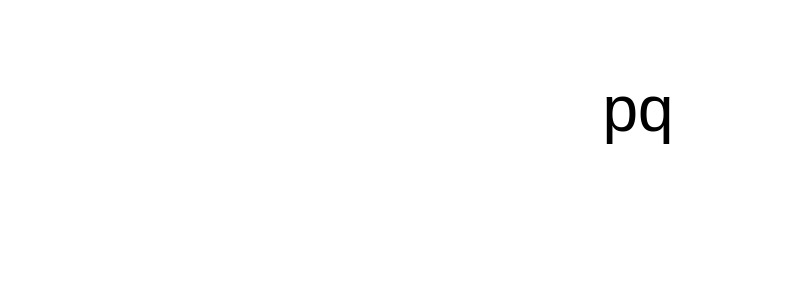
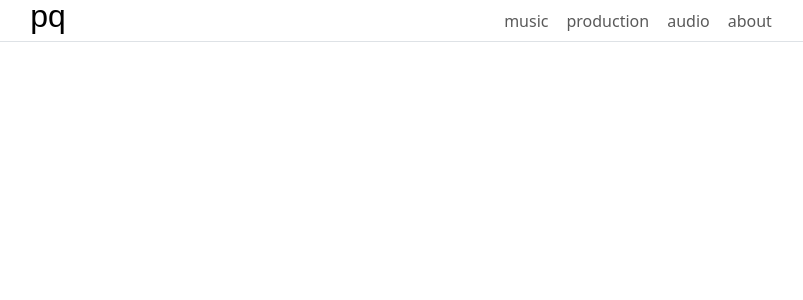
Before and after one commit to jimmybombimmy/pq, a React (Vite) app: page / in a window 1280 px wide. Shown: the top 300 px of the page, without its empty margins (2-805 px from the left). Built offline with nearby package versions, Linux system fonts and the light colour scheme.

Commit message:
navbar 1st draft create

```diff
--- a/index.html
+++ b/index.html
@@ -1,14 +1,23 @@
-<!doctype html>
+<!DOCTYPE html>
 <html lang="en">
   <head>
     <meta charset="UTF-8" />
     <link rel="icon" type="image/svg+xml" href="/vite.svg" />
     <meta name="viewport" content="width=device-width, initial-scale=1.0" />
     <title>Vite + React</title>
+    <link
+      rel="stylesheet"
+      href="https://cdn.jsdelivr.net/npm/bootstrap@5.3.0/dist/css/bootstrap.min.css"
+      integrity="sha384-9ndCyUaIbzAi2FUVXJi0CjmCapSmO7SnpJef0486qhLnuZ2cdeRhO02iuK6FUUVM"
+      crossorigin="anonymous"
+    />
+    <script
+      src="https://cdn.jsdelivr.net/npm/react/umd/react.production.min.js"
+      crossorigin
+    ></script>
   </head>
   <body>
     <div id="root"></div>
     <script type="module" src="/src/main.jsx"></script>
-    <script src="https://cdn.jsdelivr.net/npm/react/umd/react.production.min.js" crossorigin></script>
   </body>
 </html>
--- a/src/App.css
+++ b/src/App.css
@@ -1,14 +1,81 @@
+body {
+  height: 400vh;
+}
+
+
 .pqText {
   text-align: center;
-  height: 100vh;
+  position: sticky;
+  top: 0;
+  width: 100px;
+  bottom: 10px;
+  height: 41px;
 }
 
+
 .pqText p {
+  height: 41px;
+  bottom: 8px;
+  position: relative;
   display: inline-block;
-  font-size: 4rem;
+  font-size: 2rem;
   font-family: Arial, Helvetica, sans-serif;
+  margin: 0;
+
 }
 
 .pqMirror {
   transform: scale(-1, 1);
 }
+
+.customNav {
+  position: sticky;
+  justify-self: center;
+}
+
+.container-fluid {
+  padding: 0;
+
+}
+
+.middleNav {
+  bottom: 0;
+}
+
+.navInvRight {
+  width: 100px;
+  margin: 0;
+  border-bottom: 1px solid rgb(222,226,230);
+  height: 42px;
+}
+
+.navLogo {
+  margin: 0;
+  border-bottom: 1px solid rgb(222,226,230);
+  padding: 0;
+}
+
+.navbar {
+  padding-top: 0;
+}
+
+@media (max-width: 576px) {
+  .nav-link {
+    font-size: 2rem;
+  }
+
+  .navInvRight {
+    display: none
+  }
+
+  .navLogo {
+    border: 0px;
+  }
+}
+
+
+@media (min-width: 575) {
+  .navbar-collapse {
+    height: 41px;
+  }
+}
--- a/src/App.jsx
+++ b/src/App.jsx
@@ -1,72 +1,30 @@
 import { useState, useEffect } from "react";
 import "./App.css";
+import Logo from "./Logo";
+import { Container, Nav, Navbar, NavDropdown, Form, NavbarText, NavbarToggle } from "react-bootstrap";
 
 function App() {
-  const [pqText, setPqText] = useState("p");
-  const [pqMirror, setPqMirror] = useState("q");
-  const [x, setX] = useState(0)
-  const [seconds, setSeconds] = useState(0);
-  const [xxx, setxxx] = useState(0)
-  const [positionCompare, setPositionCompare] = useState([0,0])
-
-  const chars1 = "abcdefghijklmnoppppppppqrstuvwxyz";
-  function randomLetter(chars) {
-    let result = "";
-    const letterPicked = Math.floor(Math.random() * chars.length);
-    result = chars[letterPicked];
-    return result;
-  }
-
-  useEffect(() => {
-    setPqMirror(pqText);
-  }, [pqText]);
-
-  onmousemove = ((event) => {
-    setX(event.clientX)
-  })
-
-  const changeSpeed = 20
-
-  useEffect(() => {
-    const interval1 = setInterval(() => {
-      setSeconds(seconds => seconds + 1);
-    }, changeSpeed);
-    return () => clearInterval(interval1);
-  }, []);
-
-  useEffect(() => {
-    const realX = x
-    const interval = setInterval(() => {
-      setxxx(realX)
-      setPositionCompare([xxx, positionCompare[0]])
-      diffo(numDiff(positionCompare))
-    }, changeSpeed);
-    return () => clearInterval(interval);
-  }, [seconds]);
-
-  function diffo(num) {
-    if (num > 50) {
-      setPqText(randomLetter(chars1))
-    } else {
-      setPqText(randomLetter("p"))
-    }
-  }
-
-  function numDiff(arr) {
-    if (arr[0] > arr[1]) {
-      return arr[0] - arr[1]
-    } else {
-      return arr[1] - arr[0]
-    }
-  }
-
-
-
   return (
-    <div className="pqText">
-      <p>{pqText}</p>
-      <p className="pqMirror">{pqMirror}</p>
-    </div>
+    <Navbar collapseOnSelect expand="sm">
+      <Container fluid>
+        <Navbar.Brand className="navLogo" href="#">
+          <Logo />
+        </Navbar.Brand>
+        <Navbar.Toggle aria-controls="responsive-navbar-nav" />
+        <Navbar.Collapse id="navbarScroll responsive-navbar-nav">
+          <Nav variant="tabs" className="middleNav navbar-collapse justify-content-center me-auto">
+            <Nav.Link href="#action1">music</Nav.Link>
+            <Nav.Link href="#action2">production</Nav.Link>
+            <Nav.Link href="#action3">audio</Nav.Link>
+            <Nav.Link href="#action4">about</Nav.Link>
+          </Nav>
+        </Navbar.Collapse>
+        <Navbar.Brand
+          className="sticky-top navInvRight"
+          href="#"
+        ></Navbar.Brand>
+      </Container>
+    </Navbar>
   );
 }
 
--- /dev/null
+++ b/src/Logo.jsx
@@ -0,0 +1,71 @@
+import { useState, useEffect } from "react";
+import "./App.css";
+
+function Logo() {
+  const [pqText, setPqText] = useState("p");
+  const [pqMirror, setPqMirror] = useState("q");
+  const [x, setX] = useState(0);
+  const [seconds, setSeconds] = useState(0);
+  const [xxx, setxxx] = useState(0);
+  const [positionCompare, setPositionCompare] = useState([0, 0]);
+
+  const chars1 = "abcdefghijklmnoppppppppqrstuvwxyz";
+  function randomLetter(chars) {
+    let result = "";
+    const letterPicked = Math.floor(Math.random() * chars.length);
+    result = chars[letterPicked];
+    return result;
+  }
+
+  useEffect(() => {
+    setPqMirror(pqText);
+  }, [pqText]);
+
+  onmousemove = (event) => {
+    setX(event.clientX);
+  };
+
+  const changeSpeed = 20;
+
+  useEffect(() => {
+    const interval1 = setInterval(() => {
+      setSeconds((seconds) => seconds + 1);
+    }, changeSpeed);
+    return () => clearInterval(interval1);
+  }, []);
+
+  useEffect(() => {
+    const realX = x;
+    const interval = setInterval(() => {
+      setxxx(realX);
+      setPositionCompare([xxx, positionCompare[0]]);
+      diffo(numDiff(positionCompare));
+    }, changeSpeed);
+    return () => clearInterval(interval);
+  }, [seconds]);
+
+  function diffo(num) {
+    if (num > 50) {
+      setPqText(randomLetter(chars1));
+    } else {
+      setPqText(randomLetter("p"));
+    }
+  }
+
+  function numDiff(arr) {
+    if (arr[0] > arr[1]) {
+      return arr[0] - arr[1];
+    } else {
+      return arr[1] - arr[0];
+    }
+  }
+
+  return (
+    <div className="pqText">
+      <p>{pqText}</p>
+      <p className="pqMirror">{pqMirror}</p>
+    </div>
+  );
+}
+
+export default Logo;
--- a/src/main.jsx
+++ b/src/main.jsx
@@ -1,10 +1,12 @@
 import React from 'react'
 import ReactDOM from 'react-dom/client'
 import App from './App.jsx'
+import Logo from './Logo.jsx'
 import IntervalExample from './IntervalExample.jsx'
 
 ReactDOM.createRoot(document.getElementById('root')).render(
   <React.StrictMode>
+    {/* <Logo /> */}
     <App />
     {/* <IntervalExample /> */}
   </React.StrictMode>,
```
Also changed, not shown: 1 other file (tests, documents, lock files or other folders).
